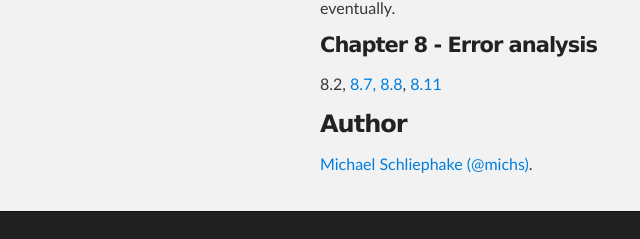
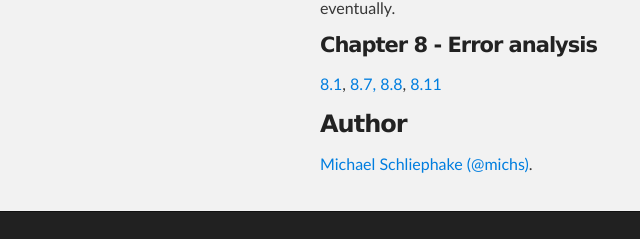
Before and after one commit to michs/numme-examples, a plain HTML site: page index.html in a window 1280 px wide. Shown: the part 605-844 px from the top of the page, 0-640 px from the left. Drawn offline with Linux system fonts and the light colour scheme.

Commit message:
Exmple 8.1 added.

```diff
--- a/index.html
+++ b/index.html
@@ -42,7 +42,7 @@ The examples provided here are all examples available at this time. More will be
 
 <h4>Chapter 8 - Error analysis</h4>
 
-8.2,
+<a href="http://nbviewer.ipython.org/url/michs.github.io/numme-examples/ch_8/enm_8_01.ipynb">8.1</a>,
 <a href="http://nbviewer.ipython.org/url/michs.github.io/numme-examples/ch_8/enm_8_07.ipynb">8.7<a>,
 <a href="http://nbviewer.ipython.org/url/michs.github.io/numme-examples/ch_8/enm_8_08.ipynb">8.8</a>,
 <a href="http://nbviewer.ipython.org/url/michs.github.io/numme-examples/ch_8/enm_8_11.ipynb">8.11</a>
```
Also changed, not shown: 1 other file.
